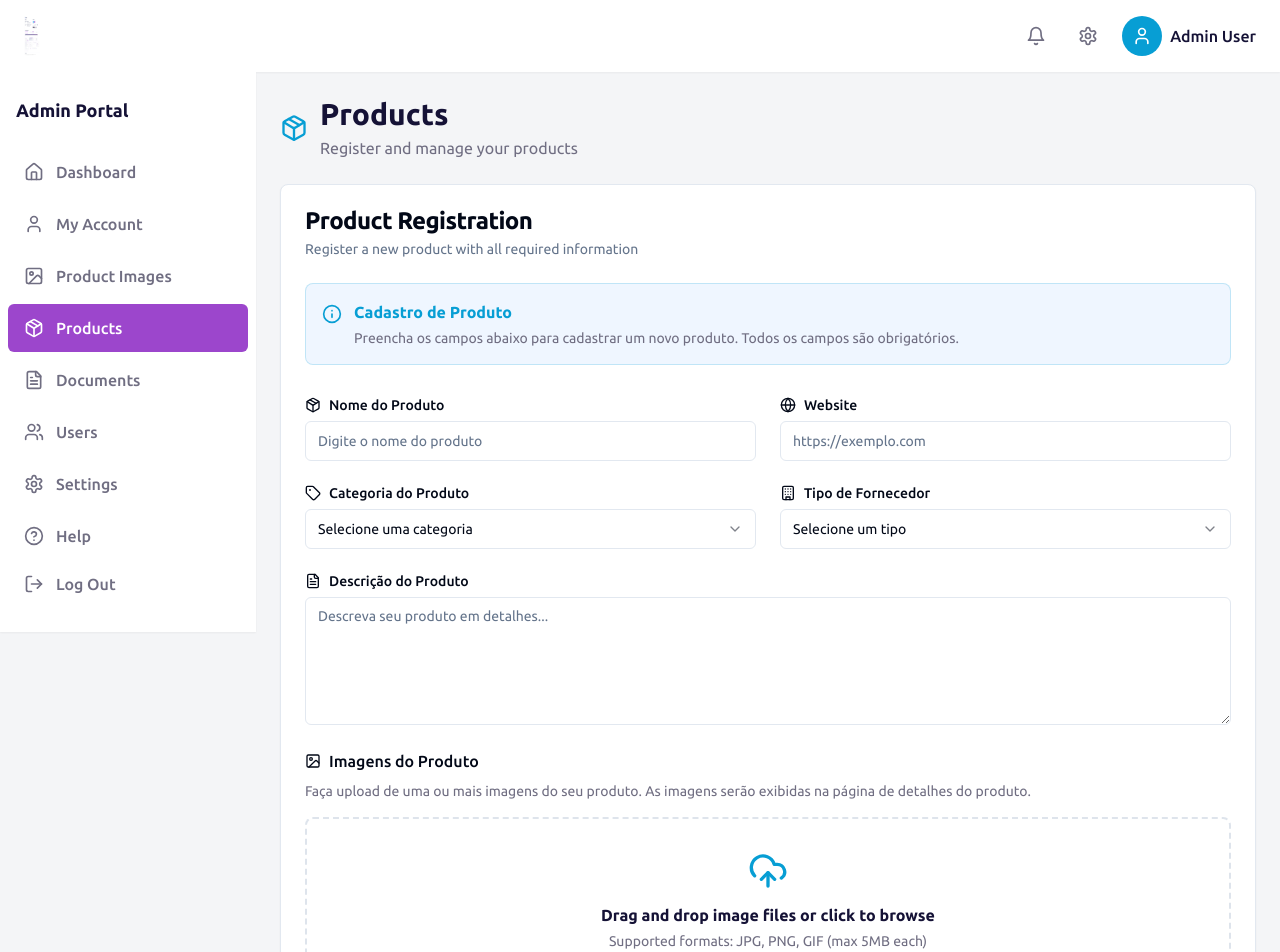
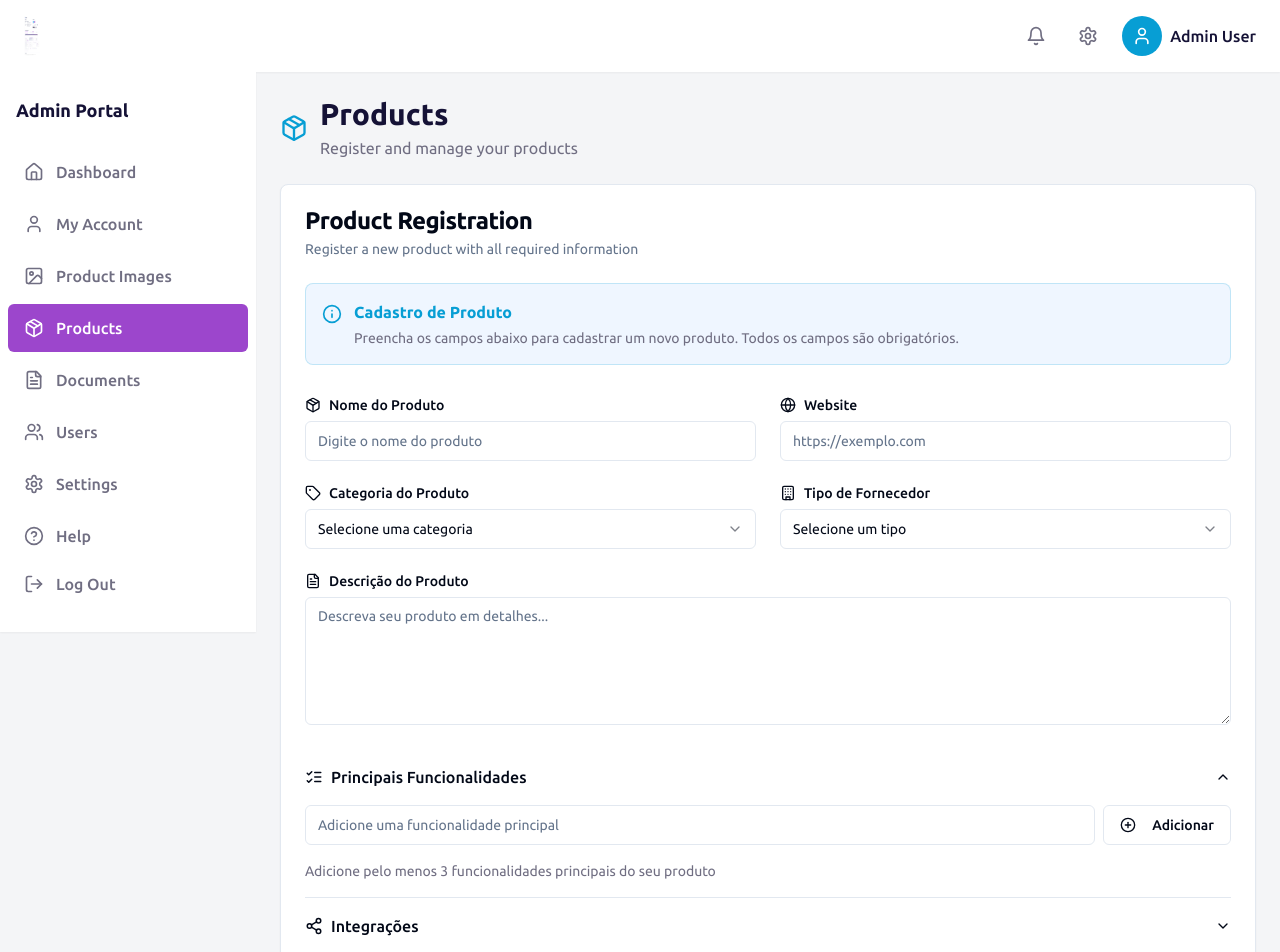
Before and after one commit to rafaelfindtax/admin-dashboard-findtax, a React (Vite) app: page /products in a window 1280 px wide. Shown: the top 952 px of the page. Built offline with nearby package versions, Linux system fonts and the light colour scheme.

Commit message:
Add product attributes
Adds fields for main features and integrations to the product registration form.

```diff
--- a/src/components/ProductRegistration.tsx
+++ b/src/components/ProductRegistration.tsx
@@ -1,5 +1,5 @@
 
-import React from "react";
+import React, { useState } from "react";
 import { useForm } from "react-hook-form";
 import { z } from "zod";
 import { zodResolver } from "@hookform/resolvers/zod";
@@ -10,7 +10,8 @@ import { Select, SelectContent, SelectItem, SelectTrigger, SelectValue } from "@
 import { Form, FormControl, FormDescription, FormField, FormItem, FormLabel, FormMessage } from "@/components/ui/form";
 import { toast } from "sonner";
 import ImageUploader from "./ImageUploader";
-import { Tag, Globe, FileText, Package, Building, Image } from "lucide-react";
+import { Tag, Globe, FileText, Package, Building, Image, PlusCircle, X, ListChecks, Share2 } from "lucide-react";
+import { Accordion, AccordionContent, AccordionItem, AccordionTrigger } from "@/components/ui/accordion";
 
 const productCategories = [
   { value: "tech_fiscal", label: "Tecnologia Fiscal", description: "Softwares e APIs para automação fiscal" },
@@ -31,25 +32,66 @@ const formSchema = z.object({
   description: z.string().min(10, { message: "A descrição deve ter pelo menos 10 caracteres" }),
   website: z.string().url({ message: "Por favor, insira uma URL válida" }),
   category: z.string({ required_error: "Por favor, selecione uma categoria" }),
-  vendorType: z.string({ required_error: "Por favor, selecione um tipo de fornecedor" })
+  vendorType: z.string({ required_error: "Por favor, selecione um tipo de fornecedor" }),
+  features: z.array(z.string()).min(3, { message: "Adicione pelo menos 3 funcionalidades principais" }),
+  integrations: z.array(z.string())
 });
 
 type FormValues = z.infer<typeof formSchema>;
 
 const ProductRegistration = () => {
+  const [features, setFeatures] = useState<string[]>([]);
+  const [currentFeature, setCurrentFeature] = useState("");
+  const [integrations, setIntegrations] = useState<string[]>([]);
+  const [currentIntegration, setCurrentIntegration] = useState("");
+
   const form = useForm<FormValues>({
     resolver: zodResolver(formSchema),
     defaultValues: {
       name: "",
       description: "",
       website: "",
+      features: [],
+      integrations: []
     },
   });
+
+  const addFeature = () => {
+    if (currentFeature.trim()) {
+      const updatedFeatures = [...features, currentFeature.trim()];
+      setFeatures(updatedFeatures);
+      form.setValue("features", updatedFeatures);
+      setCurrentFeature("");
+    }
+  };
+
+  const removeFeature = (index: number) => {
+    const updatedFeatures = features.filter((_, i) => i !== index);
+    setFeatures(updatedFeatures);
+    form.setValue("features", updatedFeatures);
+  };
+
+  const addIntegration = () => {
+    if (currentIntegration.trim()) {
+      const updatedIntegrations = [...integrations, currentIntegration.trim()];
+      setIntegrations(updatedIntegrations);
+      form.setValue("integrations", updatedIntegrations);
+      setCurrentIntegration("");
+    }
+  };
+
+  const removeIntegration = (index: number) => {
+    const updatedIntegrations = integrations.filter((_, i) => i !== index);
+    setIntegrations(updatedIntegrations);
+    form.setValue("integrations", updatedIntegrations);
+  };
 
   const onSubmit = (data: FormValues) => {
     console.log("Form data:", data);
     toast.success("Produto cadastrado com sucesso!");
     form.reset();
+    setFeatures([]);
+    setIntegrations([]);
   };
 
   return (
@@ -186,6 +228,112 @@ const ProductRegistration = () => {
             )}
           />
 
+          <Accordion type="single" collapsible defaultValue="features" className="w-full">
+            <AccordionItem value="features">
+              <AccordionTrigger className="font-medium text-base">
+                <div className="flex items-center gap-2">
+                  <ListChecks size={18} /> Principais Funcionalidades
+                </div>
+              </AccordionTrigger>
+              <AccordionContent>
+                <div className="space-y-4">
+                  <div className="flex items-end gap-2">
+                    <div className="flex-grow">
+                      <Input
+                        placeholder="Adicione uma funcionalidade principal"
+                        value={currentFeature}
+                        onChange={(e) => setCurrentFeature(e.target.value)}
+                        onKeyDown={(e) => e.key === 'Enter' && (e.preventDefault(), addFeature())}
+                      />
+                    </div>
+                    <Button type="button" onClick={addFeature} variant="outline">
+                      <PlusCircle size={16} className="mr-2" /> Adicionar
+                    </Button>
+                  </div>
+
+                  {features.length === 0 && (
+                    <p className="text-sm text-text-secondary mt-1">
+                      Adicione pelo menos 3 funcionalidades principais do seu produto
+                    </p>
+                  )}
+
+                  {features.length > 0 && (
+                    <div className="space-y-2 mt-4">
+                      <p className="text-sm font-medium">Funcionalidades adicionadas ({features.length}):</p>
+                      <div className="space-y-2">
+                        {features.map((feature, index) => (
+                          <div key={index} className="flex items-center justify-between p-3 bg-slate-50 rounded-md">
+                            <span>{feature}</span>
+                            <Button
+                              type="button"
+                              variant="ghost"
+                              size="sm"
+                              onClick={() => removeFeature(index)}
+                              className="h-8 w-8 p-0"
+                            >
+                              <X size={16} className="text-slate-500" />
+                            </Button>
+                          </div>
+                        ))}
+                      </div>
+                    </div>
+                  )}
+
+                  {form.formState.errors.features && (
+                    <p className="text-sm text-destructive mt-2">{form.formState.errors.features.message}</p>
+                  )}
+                </div>
+              </AccordionContent>
+            </AccordionItem>
+
+            <AccordionItem value="integrations">
+              <AccordionTrigger className="font-medium text-base">
+                <div className="flex items-center gap-2">
+                  <Share2 size={18} /> Integrações
+                </div>
+              </AccordionTrigger>
+              <AccordionContent>
+                <div className="space-y-4">
+                  <div className="flex items-end gap-2">
+                    <div className="flex-grow">
+                      <Input
+                        placeholder="Adicione uma integração"
+                        value={currentIntegration}
+                        onChange={(e) => setCurrentIntegration(e.target.value)}
+                        onKeyDown={(e) => e.key === 'Enter' && (e.preventDefault(), addIntegration())}
+                      />
+                    </div>
+                    <Button type="button" onClick={addIntegration} variant="outline">
+                      <PlusCircle size={16} className="mr-2" /> Adicionar
+                    </Button>
+                  </div>
+
+                  {integrations.length > 0 && (
+                    <div className="space-y-2 mt-4">
+                      <p className="text-sm font-medium">Integrações adicionadas ({integrations.length}):</p>
+                      <div className="space-y-2">
+                        {integrations.map((integration, index) => (
+                          <div key={index} className="flex items-center justify-between p-3 bg-slate-50 rounded-md">
+                            <span>{integration}</span>
+                            <Button
+                              type="button"
+                              variant="ghost"
+                              size="sm"
+                              onClick={() => removeIntegration(index)}
+                              className="h-8 w-8 p-0"
+                            >
+                              <X size={16} className="text-slate-500" />
+                            </Button>
+                          </div>
+                        ))}
+                      </div>
+                    </div>
+                  )}
+                </div>
+              </AccordionContent>
+            </AccordionItem>
+          </Accordion>
+
           <div>
             <h3 className="text-base font-medium mb-2 flex items-center gap-2">
               <Image size={16} /> Imagens do Produto
```
